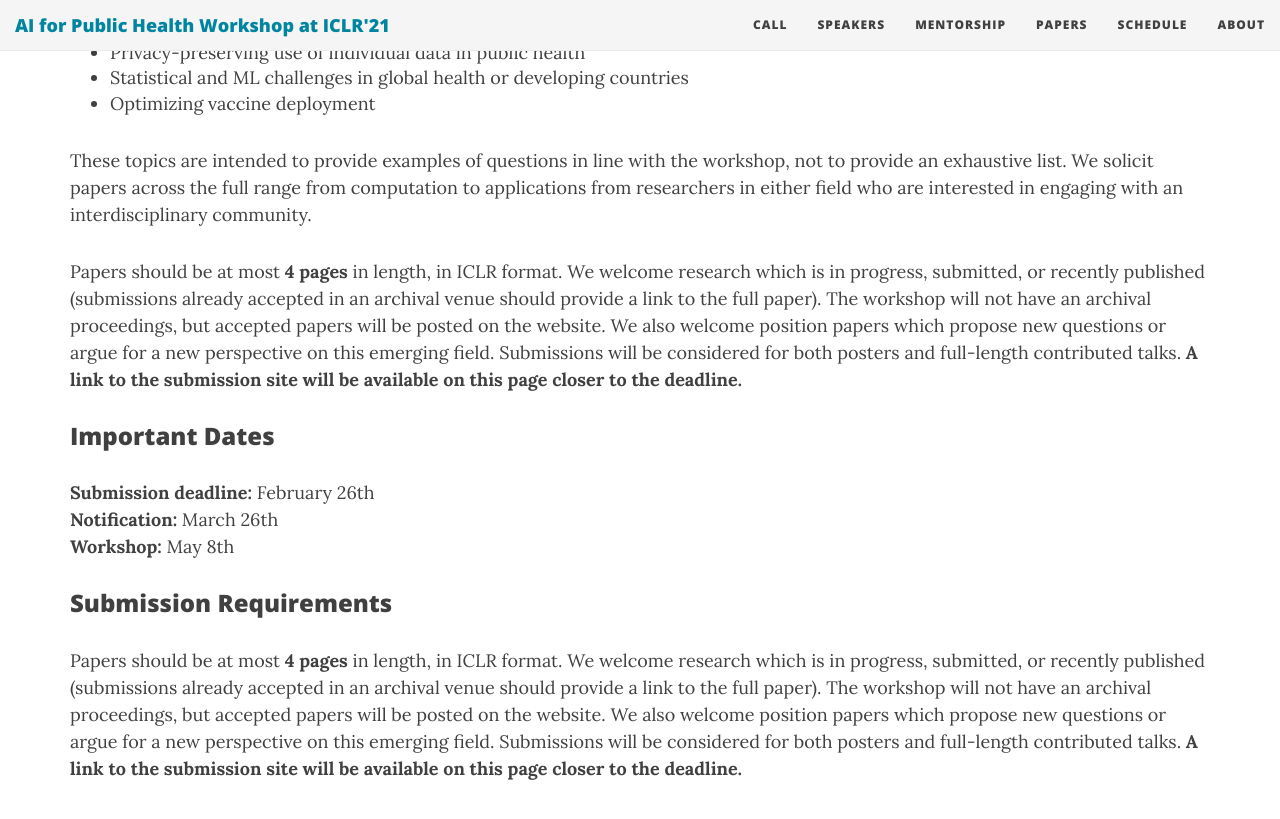
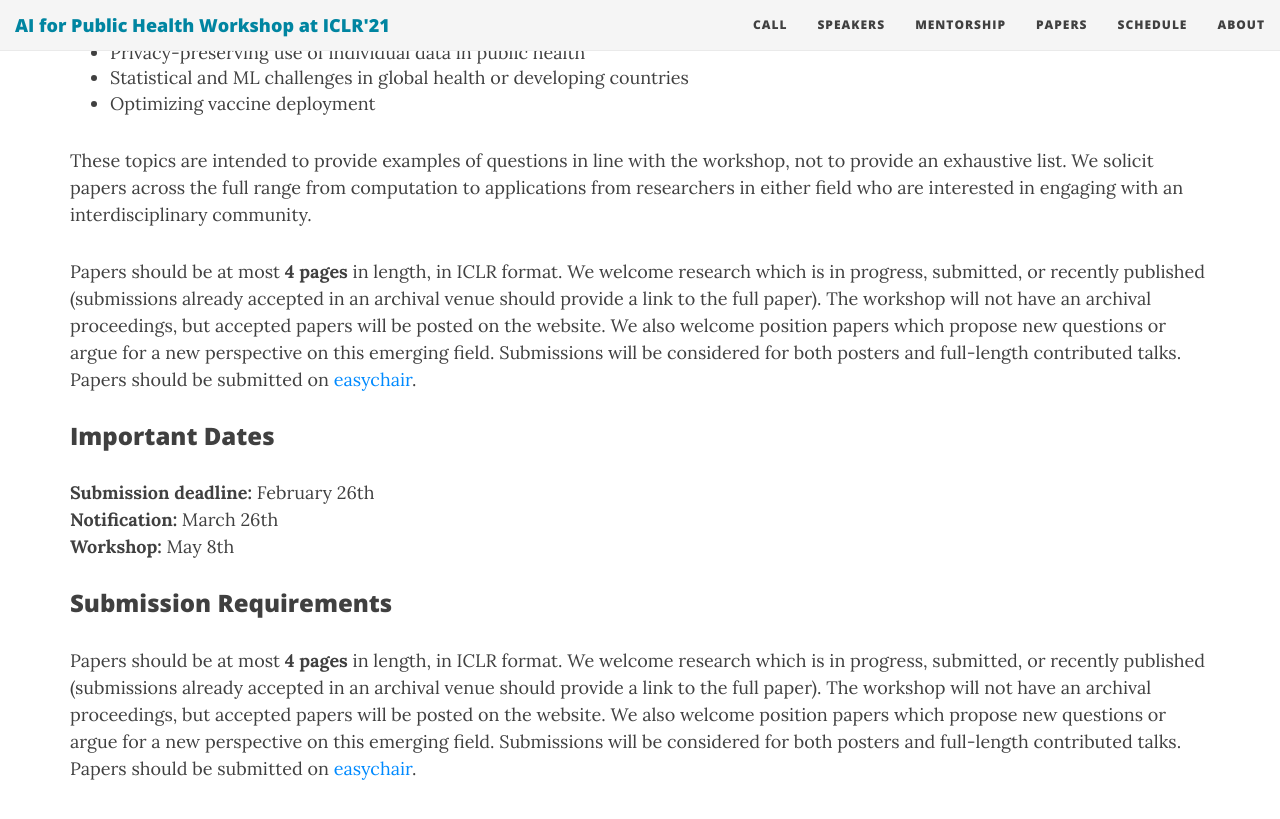
Before and after one commit to slremy/aiforpublichealth.github.io, a Jekyll site: the page built from cfp.md, in a window 1280 px wide and 900 px high, scrolled down 804 px. Shown: the top 819 px of the window. Built offline with Jekyll 4.4.1, drawn with Linux system fonts in a browser that asks for light colours; nearby versions of some CDN libraries.

Commit message:
Update cfp.md

```diff
--- a/cfp.md
+++ b/cfp.md
@@ -25,7 +25,7 @@ Examples of relevant topics for the workshop include (but are not limited to):
 
 These topics are intended to provide examples of questions in line with the workshop, not to provide an exhaustive list. We solicit papers across the full range from computation to applications from researchers in either field who are interested in engaging with an interdisciplinary community.
 
-Papers should be at most **4 pages** in length, in ICLR format. We welcome research which is in progress, submitted, or recently published (submissions already accepted in an archival venue should provide a link to the full paper). The workshop will not have an archival proceedings, but accepted papers will be posted on the website. We also welcome position papers which propose new questions or argue for a new perspective on this emerging field. Submissions will be considered for both posters and full-length contributed talks. **A link to the submission site will be available on this page closer to the deadline.**
+Papers should be at most **4 pages** in length, in ICLR format. We welcome research which is in progress, submitted, or recently published (submissions already accepted in an archival venue should provide a link to the full paper). The workshop will not have an archival proceedings, but accepted papers will be posted on the website. We also welcome position papers which propose new questions or argue for a new perspective on this emerging field. Submissions will be considered for both posters and full-length contributed talks. Papers should be submitted on [easychair](https://easychair.org/conferences/?conf=iclrai4ph).
 
 
 
@@ -41,4 +41,4 @@ Papers should be at most **4 pages** in length, in ICLR format. We welcome resea
 recently published (submissions already accepted in an archival venue should provide a link to the full paper). The workshop
 will not have an archival proceedings, but accepted papers will be posted on the website. We also welcome position papers
 which propose new questions or argue for a new perspective on this emerging field. Submissions will be considered for
-both posters and full-length contributed talks. **A link to the submission site will be available on this page closer to the deadline.**
+both posters and full-length contributed talks. Papers should be submitted on [easychair](https://easychair.org/conferences/?conf=iclrai4ph).
```
